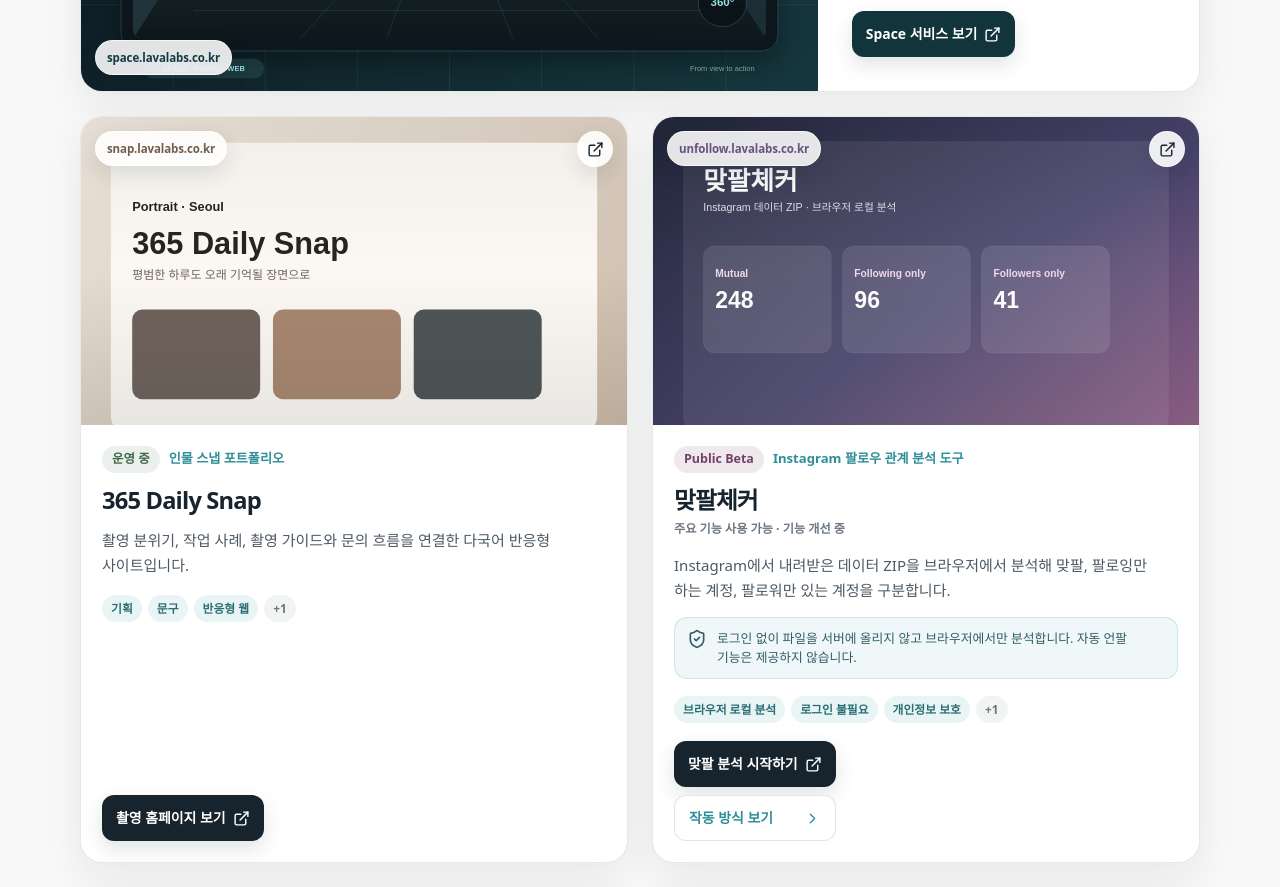
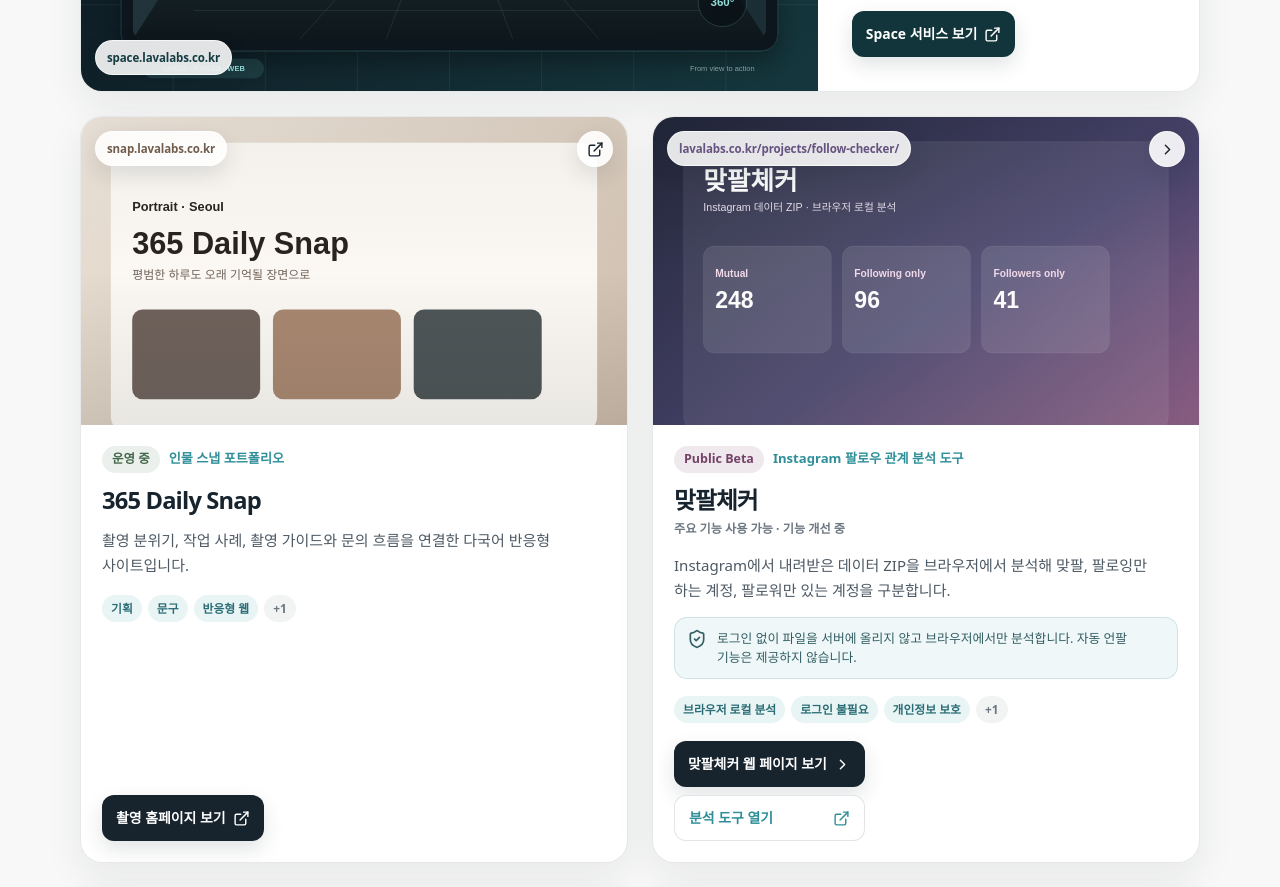
Before and after one commit to kyungminkim11/lavalabs-homepage, a React (Vite) app: page / in a window 1280 px wide. Shown: the part 3580-4467 px from the top of the page. Built offline with nearby package versions, Linux system fonts and the light colour scheme.

Commit message:
feat: route Follow Checker card through web detail page

```diff
--- a/src/components/ProjectCard.tsx
+++ b/src/components/ProjectCard.tsx
@@ -18,11 +18,27 @@ const previewLabel = {
   jp: "サービス画面を開く"
 } as const;
 
+const followCardCopy = {
+  ko: { primary: "맞팔체커 웹 페이지 보기", secondary: "분석 도구 열기" },
+  en: { primary: "View Follow Checker page", secondary: "Open analyzer" },
+  jp: { primary: "フォローチェッカー紹介を見る", secondary: "分析ツールを開く" }
+} as const;
+
 export default function ProjectCard({ project, locale, priority = false }: { project: Project; locale: Locale; priority?: boolean }) {
-  const external = project.href.startsWith("http");
+  const isFollowChecker = project.preview === "follow";
+  const followDetailHref = locale === "ko" ? "/projects/follow-checker/" : `/${locale}/projects/follow-checker/`;
+  const primaryHref = isFollowChecker ? followDetailHref : project.href;
+  const primaryExternal = primaryHref.startsWith("http");
+  const primaryCta = isFollowChecker ? followCardCopy[locale].primary : project.cta;
+  const secondaryHref = isFollowChecker ? project.href : project.detailHref;
+  const secondaryCta = isFollowChecker ? followCardCopy[locale].secondary : project.detailCta;
+  const secondaryExternal = secondaryHref?.startsWith("http") ?? false;
+  const hasSecondary = Boolean(secondaryHref && secondaryCta);
   const track = (action: string) => trackEvent("project_click", { locale, project: project.title, action });
   const previewAlt = locale === "ko" ? `${project.title} 실제 서비스 화면 미리보기` : locale === "en" ? `${project.title} live service preview` : `${project.title} 実際のサービス画面`;
-  const domain = project.href.replace(/^https?:\/\//, "").replace(/\/$/, "");
+  const domain = primaryExternal
+    ? primaryHref.replace(/^https?:\/\//, "").replace(/\/$/, "")
+    : `lavalabs.co.kr${primaryHref}`;
   const visibleTags = project.tags.slice(0, 3);
   const hiddenTagCount = Math.max(0, project.tags.length - visibleTags.length);
 
@@ -30,16 +46,16 @@ export default function ProjectCard({ project, locale, priority = false }: { pro
     <article className={`case-card project-card-v2 project-${project.preview}`}>
       <a
         className="project-preview-link"
-        href={project.href}
-        target={external ? "_blank" : undefined}
-        rel={external ? "noreferrer" : undefined}
+        href={primaryHref}
+        target={primaryExternal ? "_blank" : undefined}
+        rel={primaryExternal ? "noreferrer" : undefined}
         aria-label={`${project.title} ${previewLabel[locale]}`}
-        onClick={() => track("open_preview")}
+        onClick={() => track(isFollowChecker ? "open_project_page" : "open_preview")}
       >
         <div className={`project-preview-frame project-${project.preview}-preview`}>
           <img src={previewSource[project.preview]} alt={previewAlt} loading={priority ? "eager" : "lazy"} width="1280" height="800" />
           <span className="project-domain-chip">{domain}</span>
-          <span className="project-preview-icon" aria-hidden="true"><ExternalLink /></span>
+          <span className="project-preview-icon" aria-hidden="true">{primaryExternal ? <ExternalLink /> : <ChevronRight />}</span>
         </div>
       </a>
 
@@ -68,13 +84,25 @@ export default function ProjectCard({ project, locale, priority = false }: { pro
           {hiddenTagCount > 0 && <span className="tag-more">+{hiddenTagCount}</span>}
         </div>
 
-        <div className={`case-actions project-card-actions ${project.detailHref ? "has-secondary" : "single-action"}`}>
-          <a className="project-primary-action" href={project.href} target={external ? "_blank" : undefined} rel={external ? "noreferrer" : undefined} onClick={() => track("open_service")}>
-            <span>{project.cta}</span><ExternalLink aria-hidden="true" />
+        <div className={`case-actions project-card-actions ${hasSecondary ? "has-secondary" : "single-action"}`}>
+          <a
+            className="project-primary-action"
+            href={primaryHref}
+            target={primaryExternal ? "_blank" : undefined}
+            rel={primaryExternal ? "noreferrer" : undefined}
+            onClick={() => track(isFollowChecker ? "open_project_page" : "open_service")}
+          >
+            <span>{primaryCta}</span>{primaryExternal ? <ExternalLink aria-hidden="true" /> : <ChevronRight aria-hidden="true" />}
           </a>
-          {project.detailHref && (
-            <a className="project-secondary-action" href={project.detailHref} onClick={() => track("open_case_study")}>
-              <span>{project.detailCta}</span><ChevronRight aria-hidden="true" />
+          {hasSecondary && secondaryHref && secondaryCta && (
+            <a
+              className="project-secondary-action"
+              href={secondaryHref}
+              target={secondaryExternal ? "_blank" : undefined}
+              rel={secondaryExternal ? "noreferrer" : undefined}
+              onClick={() => track(isFollowChecker ? "open_analyzer" : "open_case_study")}
+            >
+              <span>{secondaryCta}</span>{secondaryExternal ? <ExternalLink aria-hidden="true" /> : <ChevronRight aria-hidden="true" />}
             </a>
           )}
         </div>
```
